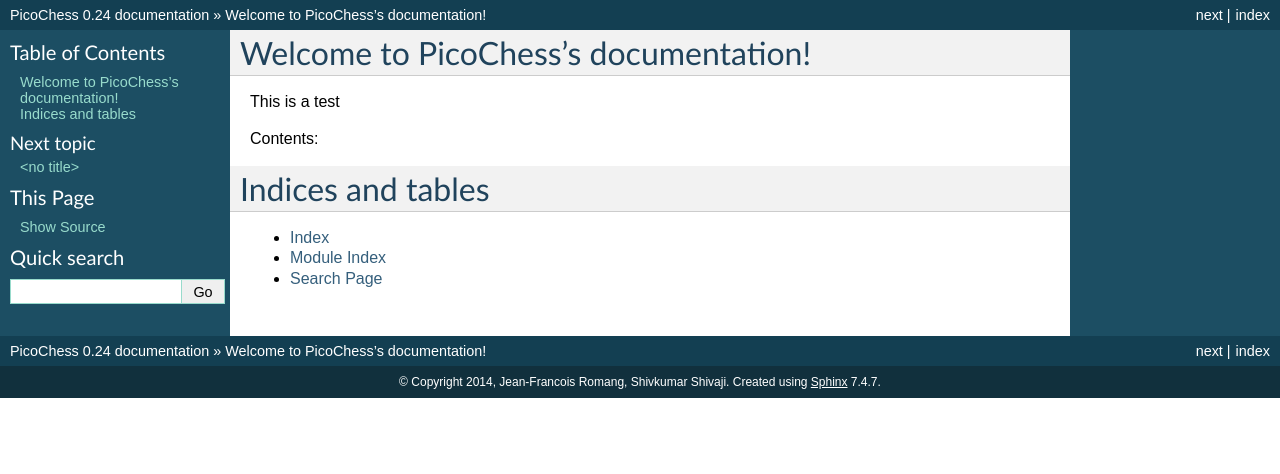
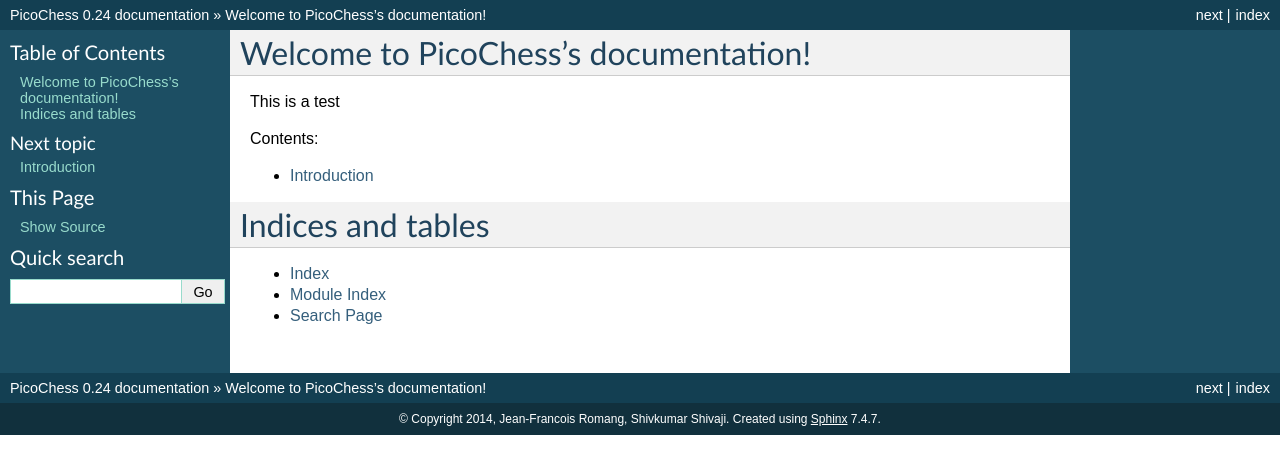
Before and after one commit to jromang/picochess, a Sphinx documentation site: the page built from docs/index.rst, in a window 1280 px wide. Shown: the top 474 px of the page. Built offline with Sphinx 7.4.7, drawn with Linux system fonts in a browser that asks for light colours.

Commit message:
Update introduction.rst

```diff
--- a/docs/introduction.rst
+++ b/docs/introduction.rst
@@ -1 +1,4 @@
-Introduction *test*
+Introduction
+============
+
+*test*
```
